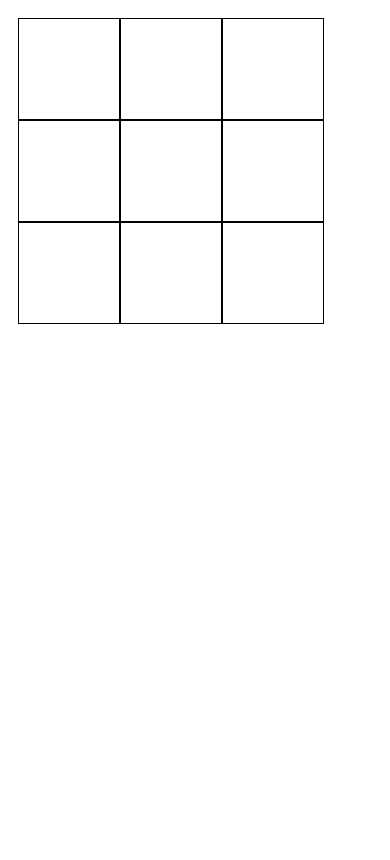
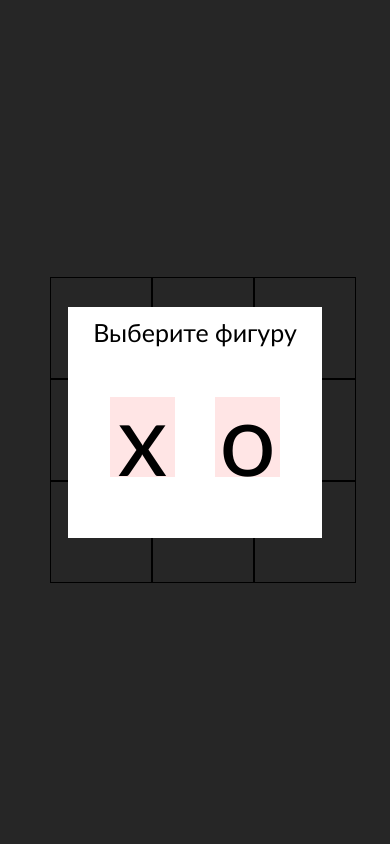
Before and after one commit to Anastttasia/Tic-tac-toe, a plain HTML site: page index.html in a window 390 px wide. Drawn offline with Linux system fonts and the light colour scheme.

Commit message:
[adapt] - add second modal window. Micro fixes

```diff
--- a/index.html
+++ b/index.html
@@ -10,6 +10,8 @@
 </head>
 
 <body>
+    <div class="content">
+        <div class="score"></div>
         <div class="wrap">
             <div>
                 <div class="cell" data-num="0"></div>
@@ -27,6 +29,7 @@
                 <div class="cell" data-num="8"></div>
             </div>
         </div>
+    </div>
     <script src="script.js"></script>
 </body>
 
--- a/script.js
+++ b/script.js
@@ -1,6 +1,55 @@
 let isGameStopped = false;
 
 let arrData = document.querySelectorAll("[data-num]");
+
+
+let playerFigure = 'x';
+let botFigure = 'o';
+
+
+
+
+let choiceFigure = () =>{
+    let modalBack = document.createElement('div');
+    modalBack.className = 'modalWindowBackground';
+
+    let choiceContainer = document.createElement('div');
+    choiceContainer.className = 'resultContainer';
+
+    let textChoce = document.createElement('div');
+    textChoce.className = 'textResult';
+    textChoce.innerText = 'Выберите фигуру';
+
+    let cross = document.createElement('div');
+    cross.className = 'figursModalWindow';
+    cross.innerText = 'x';
+
+    let zero = document.createElement('div');
+    zero.className = 'figursModalWindow';
+    zero.innerText = 'o';
+
+    let contaonerFigure = document.createElement('div');
+    contaonerFigure.className = 'contaonerFigure';
+    contaonerFigure.appendChild(cross);
+    contaonerFigure.appendChild(zero);
+
+    choiceContainer.appendChild(textChoce);
+    choiceContainer.appendChild(contaonerFigure);
+
+    modalBack.appendChild(choiceContainer);
+    document.body.appendChild(modalBack);
+
+    cross.addEventListener("click", deleteResultModal)
+
+
+    if(zero.addEventListener("click", deleteResultModal)){
+        playerFigure = 'o';
+        botFigure = 'x';
+    }
+
+}
+
+choiceFigure();
 
 function clearGameCells() {
     for (var i = 0; i < arrData.length; i++) {
@@ -84,7 +133,7 @@ function botMove() {
         randIndex = Math.floor(Math.random() * arrData.length);
         randElement = arrData[randIndex];
         if (randElement.textContent) continue;
-        randElement.textContent = "o"
+        randElement.textContent = botFigure;
         break;
     };
 
@@ -135,17 +184,19 @@ function deleteResultModal() {
 }
 
 
+
+
 //INIT GAME
 for (var i = 0; i < arrData.length; i++) {
+
     arrData[i].addEventListener("click", function (event) {
 
         if (isGameStopped) return;
 
         if (event.target.textContent) return;
 
-        event.target.style.color = "back";
-        event.target.textContent = "x";
-        // event.target.textContent = playerFigure;
+        event.target.style.color = "black";
+        event.target.textContent = playerFigure;
 
         checkWin();
 
--- a/style.css
+++ b/style.css
@@ -1,5 +1,22 @@
+body {
+    font-family: 'Gill Sans', 'Gill Sans MT', 'Trebuchet MS', sans-serif;
+}
+
+.content {
+    width: 100vw;
+    height: 100vh;
+    display: flex;
+    justify-content: center;
+    align-items: center;
+}
+
 .wrap {
+
     padding: 10px;
+}
+
+.scoreGame{
+    font-size: 40px;
 }
 
 .cell {
@@ -7,11 +24,10 @@
     width: 100px;
     height: 100px;
     display: table-cell;
-    font-size:  60px;
+    font-size: 60px;
     font-weight: 500;
     text-align: center;
     color: black;
-    font-family:'Gill Sans', 'Gill Sans MT', 'Trebuchet MS', sans-serif;
 }
 
 .modalWindowBackground {
@@ -21,7 +37,6 @@
     width: 100%;
     height: 100%;
     background-color: rgba(0, 0, 0, 0.85);
-    padding: 50px;
     z-index: 3;
     display: flex;
     flex-flow: column;
@@ -30,33 +45,89 @@
 }
 
 
-.resultContainer{
+.resultContainer {
     width: 60vw;
-    height: 20vh;
+    height: 35vh;
     padding: 10px;
-    background-color: rgba(255, 255, 255, 0.8);
+    background-color: white;
     display: flex;
     flex-direction: column;
     justify-content: center;
     align-items: center;
-}
-
-.textResult{
     font-size: 40px;
 }
 
-.buttonAgain{
+.textResult {
+    font-size: 40px;
+}
+
+.buttonAgain {
     width: 180px;
     height: 80px;
     margin: 45px 0 10px 0;
-    background-color: red;
+    background-color: rgba(255, 0, 0, 0.1);
     font-size: 30px;
 }
 
-.buttonJustClose{
+.buttonAgain:hover {
+    box-shadow: 2px 4px 3px rgba(0, 0, 0, 0.3);
+}
+
+.buttonJustClose {
     width: 180px;
     height: 30px;
     margin: 10px;
-    background-color: red;
+    background-color: rgba(255, 0, 0, 0.1);
     font-size: 20px;
 }
+
+.buttonJustClose:hover {
+    box-shadow: 2px 4px 3px rgba(0, 0, 0, 0.3);
+}
+
+.contaonerFigure {
+    width: 90%;
+    height: 90%;
+    display: flex;
+    flex-flow: row nowrap;
+    justify-content: center;
+    align-items: center;
+}
+
+.figursModalWindow {
+    width: 160px;
+    height: 160px;
+    background-color: rgba(255, 0, 0, 0.1);
+    font-size: 140px;
+    color: black;
+    margin: 30px;
+    display: flex;
+    align-items: center;
+    justify-content: center;
+}
+
+.figursModalWindow:hover {
+    box-shadow: 2px 4px 3px rgba(0, 0, 0, 0.3);
+}
+
+
+
+
+@media screen and (max-width: 553px) {
+
+    .resultContainer {
+        width: 60vw;
+        height: 25vh;
+    }
+
+    .textResult {
+        font-size: 25px;
+    }
+
+    .figursModalWindow {
+        width: 80px;
+        height: 80px;
+        font-size: 100px;
+        margin: 20px;
+    }
+}
```
Lines whose indentation alone changed are shown as unchanged.
